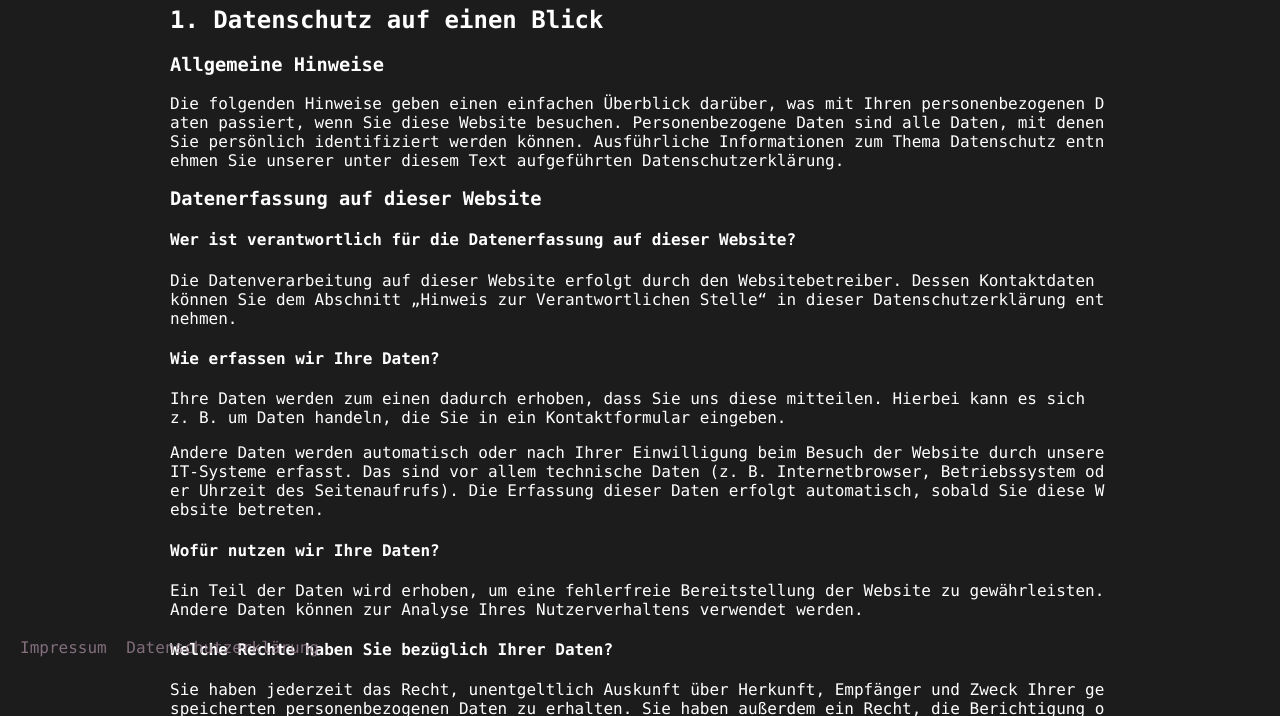
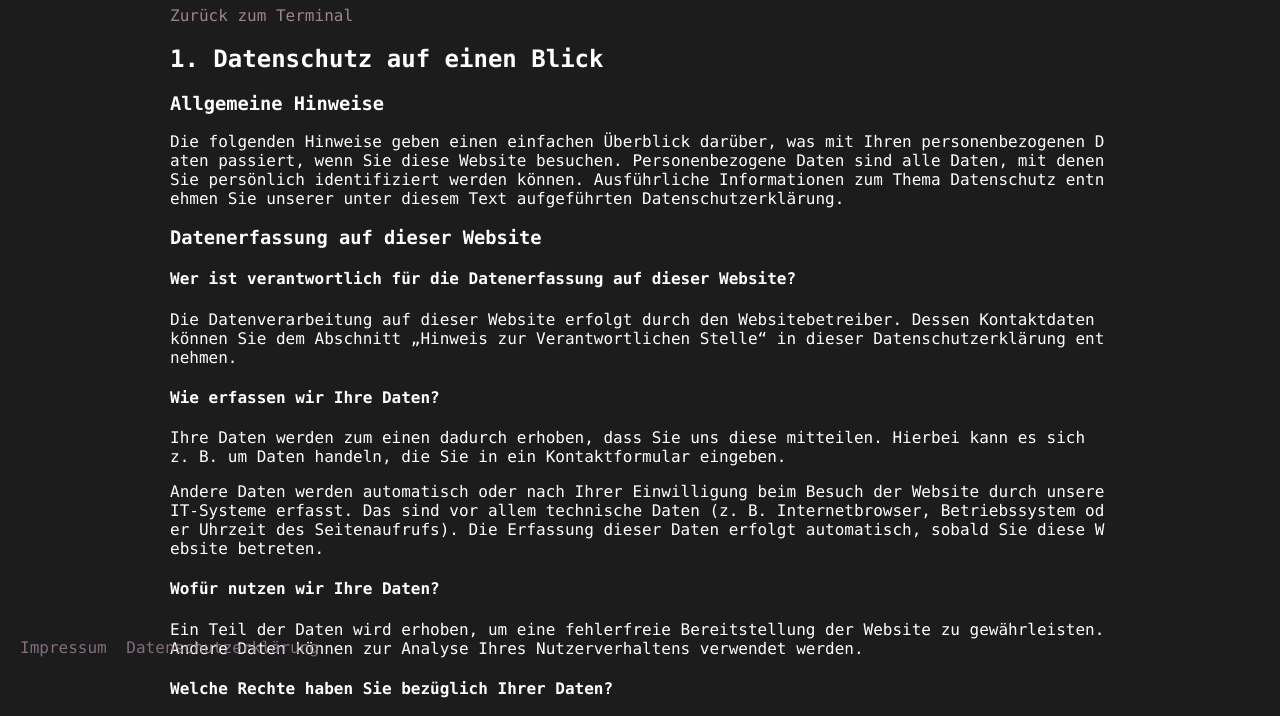
Before and after one commit to marioke/portfolio-terminal, a website: page privacy-policy.html in a window 1280 px wide. Shown: the part 123-839 px from the top of the page. Drawn offline with Linux system fonts and the light colour scheme.

Commit message:
adding backlink to home url

```diff
--- a/privacy-policy.html
+++ b/privacy-policy.html
@@ -15,6 +15,7 @@
     <body>
         <div class="container">
             <h1>Datenschutz&shy;erkl&auml;rung</h1>
+            <a href="./index.html">Zurück zum Terminal</a>
             <h2>1. Datenschutz auf einen Blick</h2>
             <h3>Allgemeine Hinweise</h3>
             <p>
```
